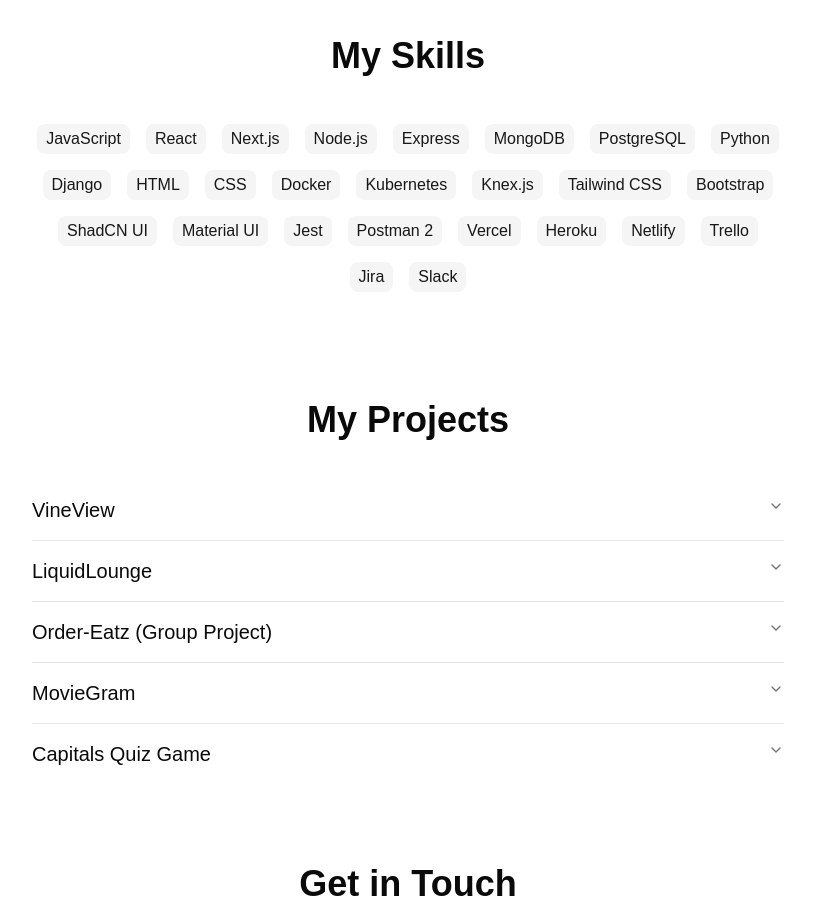
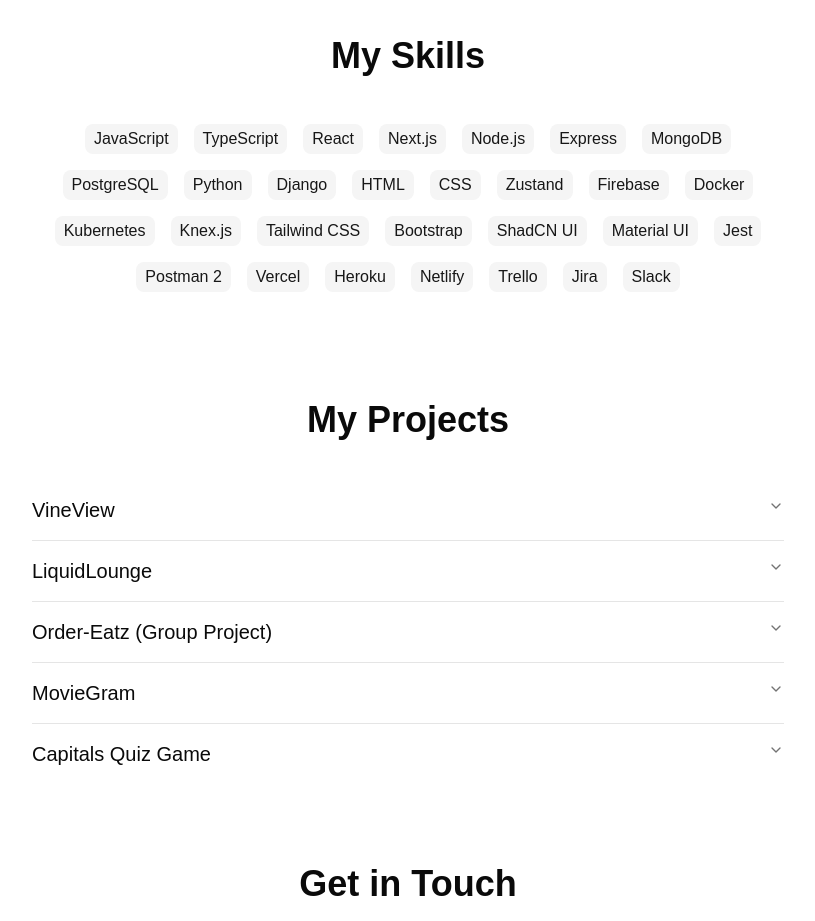
Before and after one commit to yilmaz1998/website, a Next.js app in the folder website/: page / in a window 1280 px wide. Shown: the part 1260-2181 px from the top of the page, without its empty margins (232-1047 px from the left). Built offline with nearby package versions, Linux system fonts and the light colour scheme; a web font is replaced by a local one.

Commit message:
Skills update

```diff
--- a/website/components/Skills.tsx
+++ b/website/components/Skills.tsx
@@ -1,7 +1,7 @@
 import React from 'react'
 import { Badge } from "@/components/ui/badge"
 
-const skills = ['JavaScript', 'React', 'Next.js', 'Node.js', 'Express', 'MongoDB', 'PostgreSQL','Python', 'Django', 'HTML', 'CSS', 'Docker', 'Kubernetes', 'Knex.js', 'Tailwind CSS', 'Bootstrap', 'ShadCN UI', 'Material UI', 'Jest', 'Postman 2', 'Vercel', 'Heroku', 'Netlify', 'Trello', 'Jira', 'Slack']
+const skills = ['JavaScript', 'TypeScript', 'React', 'Next.js', 'Node.js', 'Express', 'MongoDB', 'PostgreSQL','Python', 'Django', 'HTML', 'CSS', 'Zustand', 'Firebase', 'Docker', 'Kubernetes', 'Knex.js', 'Tailwind CSS', 'Bootstrap', 'ShadCN UI', 'Material UI', 'Jest', 'Postman 2', 'Vercel', 'Heroku', 'Netlify', 'Trello', 'Jira', 'Slack']
 
 const Skills = () => {
   return (
```
